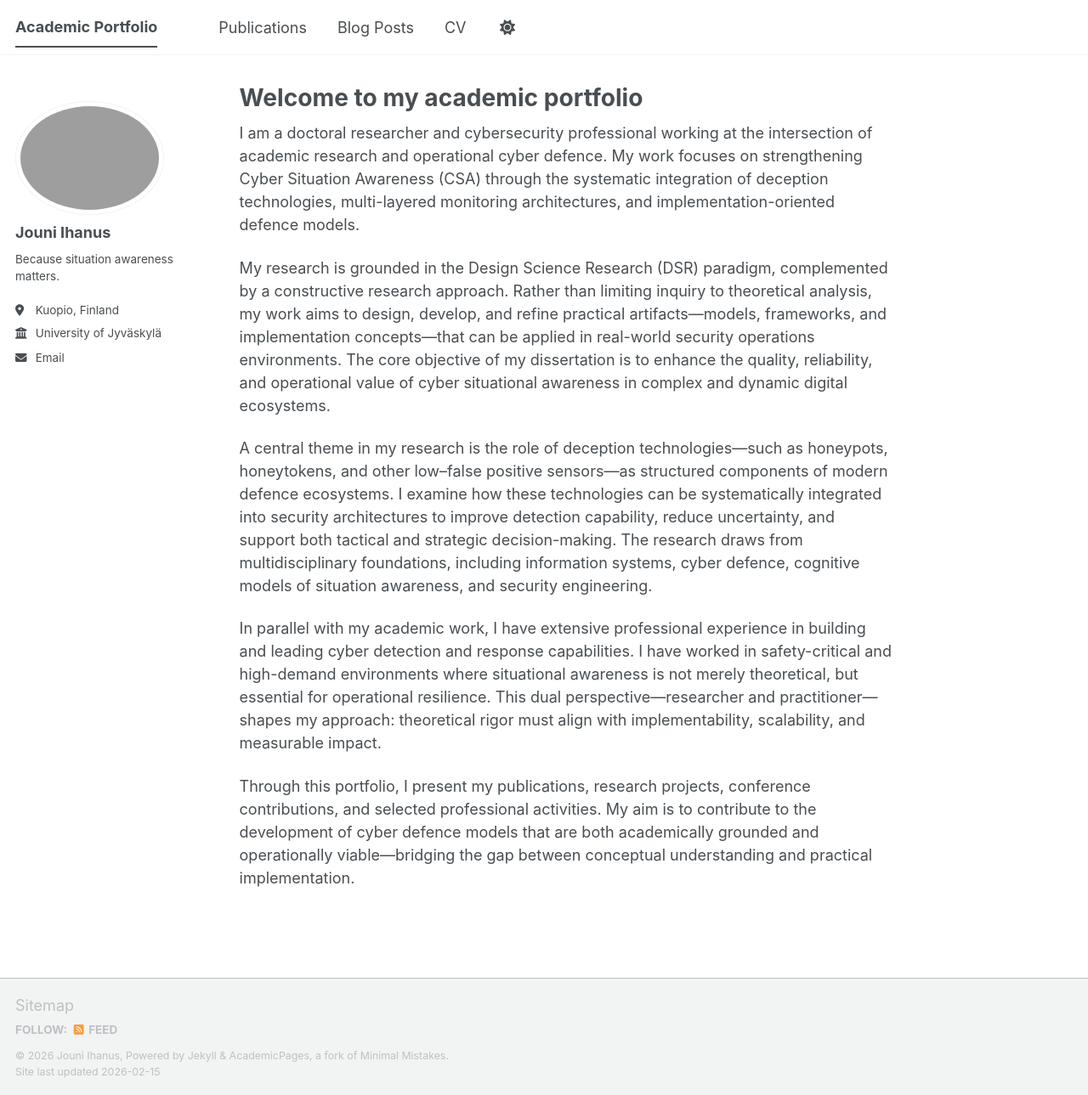
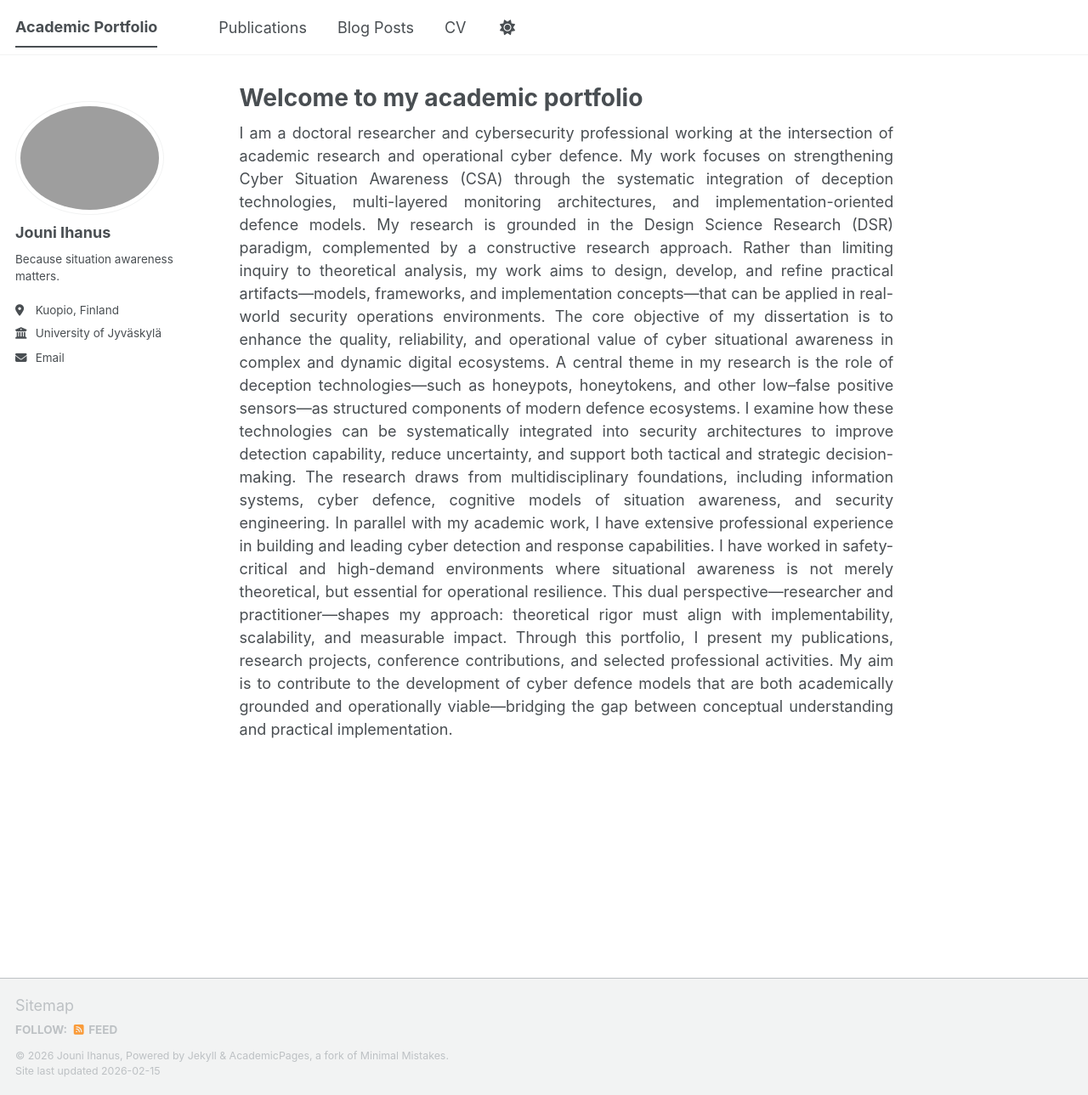
Before and after one commit to WNemesisW/WNemesisW.github.io, a Jekyll site: the page built from _pages/about.md, in a window 1280 px wide and 1289 px high. Shown: the whole window at 85% size. Built offline with Jekyll 4.4.1, drawn with Linux system fonts in a browser that asks for light colours; a script bundle is joined from its source files by our own code; library files that are not in the unit come from our copies.

Commit message:
Update about.md

```diff
--- a/_pages/about.md
+++ b/_pages/about.md
@@ -7,7 +7,7 @@ redirect_from:
   - /about.html
 ---
 
-I am a doctoral researcher and cybersecurity professional working at the intersection of academic research and operational cyber defence. My work focuses on strengthening Cyber Situation Awareness (CSA) through the systematic integration of deception technologies, multi-layered monitoring architectures, and implementation-oriented defence models.
+<div style="text-align: justify">I am a doctoral researcher and cybersecurity professional working at the intersection of academic research and operational cyber defence. My work focuses on strengthening Cyber Situation Awareness (CSA) through the systematic integration of deception technologies, multi-layered monitoring architectures, and implementation-oriented defence models.
 
 My research is grounded in the Design Science Research (DSR) paradigm, complemented by a constructive research approach. Rather than limiting inquiry to theoretical analysis, my work aims to design, develop, and refine practical artifacts—models, frameworks, and implementation concepts—that can be applied in real-world security operations environments. The core objective of my dissertation is to enhance the quality, reliability, and operational value of cyber situational awareness in complex and dynamic digital ecosystems.
 
@@ -15,4 +15,4 @@ A central theme in my research is the role of deception technologies—such as h
 
 In parallel with my academic work, I have extensive professional experience in building and leading cyber detection and response capabilities. I have worked in safety-critical and high-demand environments where situational awareness is not merely theoretical, but essential for operational resilience. This dual perspective—researcher and practitioner—shapes my approach: theoretical rigor must align with implementability, scalability, and measurable impact.
 
-Through this portfolio, I present my publications, research projects, conference contributions, and selected professional activities. My aim is to contribute to the development of cyber defence models that are both academically grounded and operationally viable—bridging the gap between conceptual understanding and practical implementation.
+Through this portfolio, I present my publications, research projects, conference contributions, and selected professional activities. My aim is to contribute to the development of cyber defence models that are both academically grounded and operationally viable—bridging the gap between conceptual understanding and practical implementation.</div>
```
